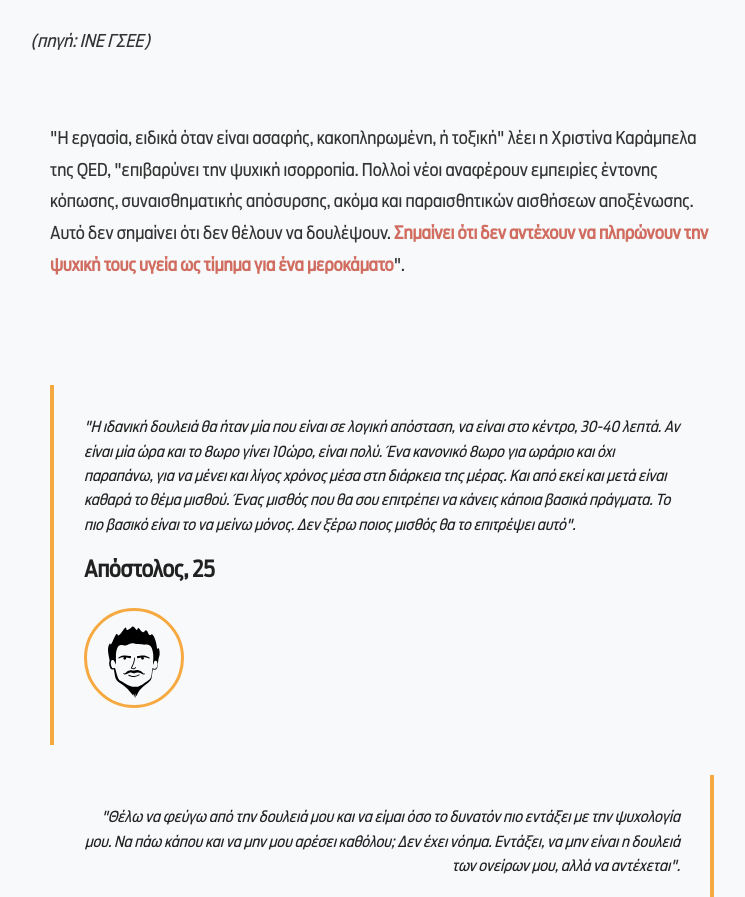
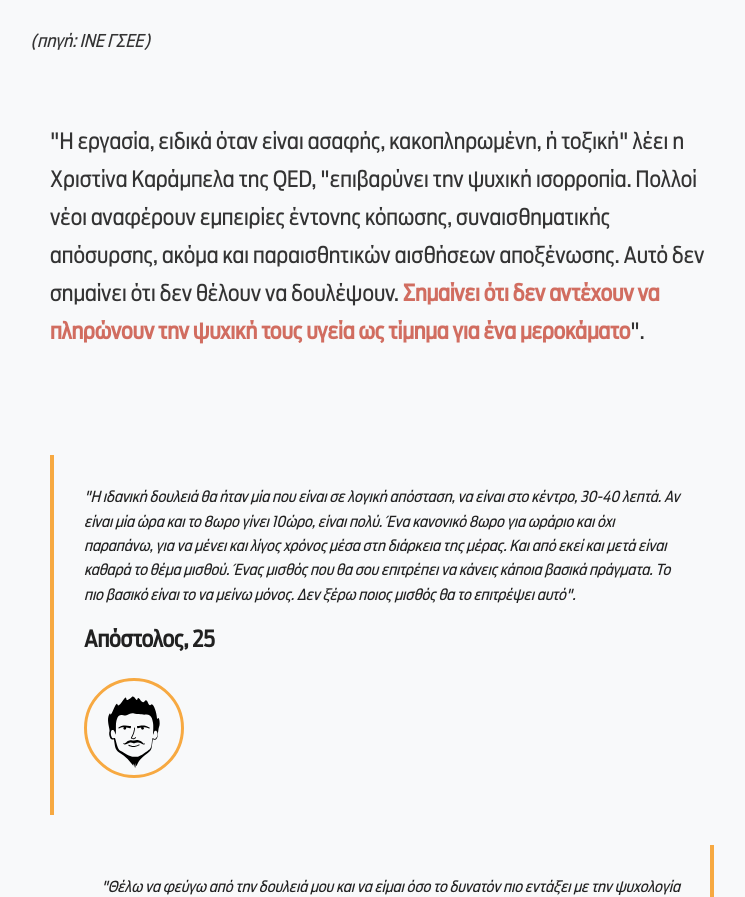
Before and after one commit to cpapazoglou/GenZSurvey, a Next.js app: page / in a window 1280 px wide. Shown: the part 6440-7337 px from the top of the page, without its empty margins (258-1003 px from the left). Built offline with nearby package versions, Linux system fonts and the light colour scheme.

Commit message:
Add author content.

```diff
--- a/src/app/globals.css
+++ b/src/app/globals.css
@@ -176,3 +176,9 @@ a:focus {
 	line-height: 1.2;
 	margin-bottom: 1.5rem;
 }
+
+/* Author quote styling - bigger font */
+p.author-quote {
+  font-size: 1.4rem !important;
+  line-height: 1.7 !important;
+}
--- a/src/data/content.json
+++ b/src/data/content.json
@@ -170,7 +170,7 @@
         {
           "id": "mental-health-impact",
           "template": "text",
-          "text": "<p>\"Η εργασία, ειδικά όταν είναι ασαφής, κακοπληρωμένη, ή τοξική\" λέει η Χριστίνα Καράμπελα της QED, \"επιβαρύνει την ψυχική ισορροπία. Πολλοί νέοι αναφέρουν εμπειρίες έντονης κόπωσης, συναισθηματικής απόσυρσης, ακόμα και παραισθητικών αισθήσεων αποξένωσης. Αυτό δεν σημαίνει ότι δεν θέλουν να δουλέψουν. <strong>Σημαίνει ότι δεν αντέχουν να πληρώνουν την ψυχική τους υγεία ως τίμημα για ένα μεροκάματο</strong>\".</p>"
+          "text": "<p class=\"author-quote\">\"Η εργασία, ειδικά όταν είναι ασαφής, κακοπληρωμένη, ή τοξική\" λέει η Χριστίνα Καράμπελα της QED, \"επιβαρύνει την ψυχική ισορροπία. Πολλοί νέοι αναφέρουν εμπειρίες έντονης κόπωσης, συναισθηματικής απόσυρσης, ακόμα και παραισθητικών αισθήσεων αποξένωσης. Αυτό δεν σημαίνει ότι δεν θέλουν να δουλέψουν. <strong>Σημαίνει ότι δεν αντέχουν να πληρώνουν την ψυχική τους υγεία ως τίμημα για ένα μεροκάματο</strong>\".</p>"
         },
         {
           "id": "ideal-job-quotes",
```
